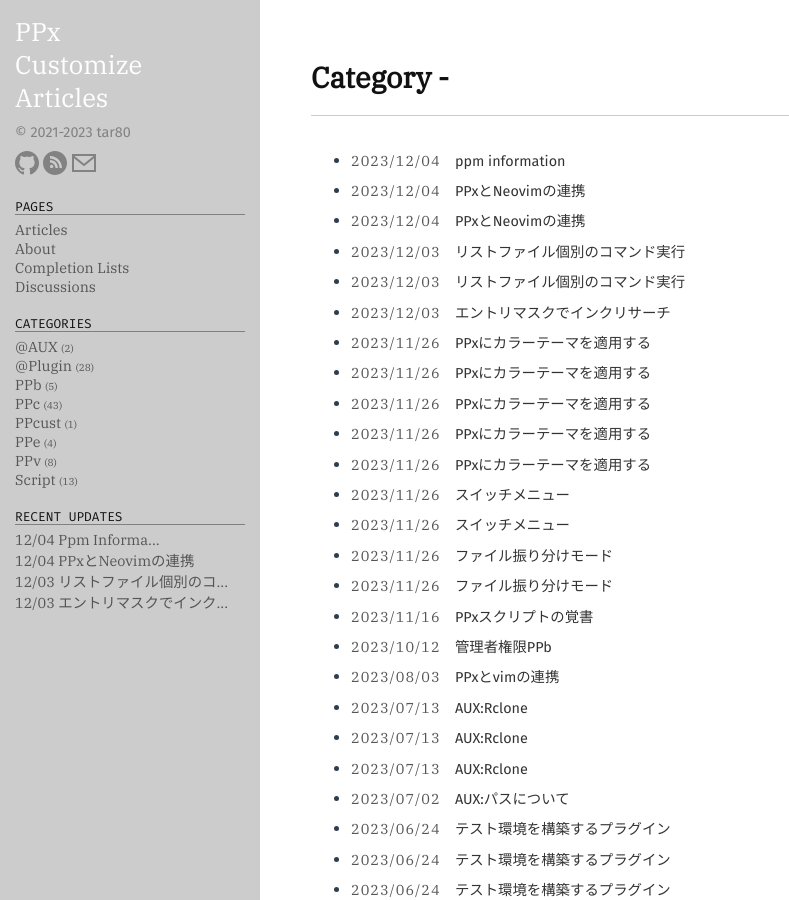
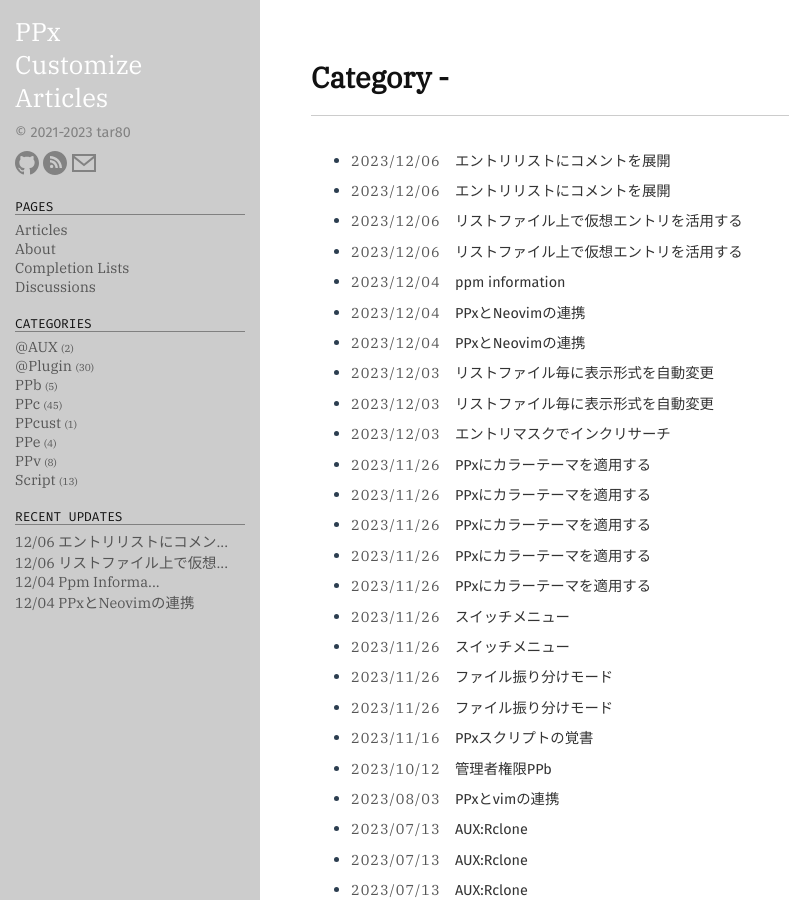
Before and after one commit to tar80/pages-pca, a Jekyll site: the page built from category.md, in a window 1280 px wide and 900 px high. Shown: the whole window, without its empty margins (0-789 px from the left). Built offline with Jekyll 4.4.1, drawn with Linux system fonts in a browser that asks for light colours; some web fonts are replaced; some of the changed lines change nothing that is shown.

Commit message:
Update コメトエントリ関連の記事を投稿

````diff
--- a/_posts/23-12-03-lf_autocmd.md
+++ b/_posts/23-12-03-lf_autocmd.md
@@ -1,9 +1,9 @@
 ---
 layout: post
-title: リストファイル個別のコマンド実行
+title: リストファイル毎に表示形式を自動変更
 version: PPx194, ppm0.93.7以降
 date: 2023-12-03
-comment: 投稿。
+comment: タイトルを変更。
 repository: tar80/ppx-plugin-manager
 categories: PPc @plugin
 ---
--- /dev/null
+++ b/_posts/23-12-06-lf_actions.md
@@ -0,0 +1,124 @@
+---
+layout: post
+title: リストファイル上で仮想エントリを活用する
+version: PPx194, ppm0.93.9以降
+date: 2023-12-06
+comment: 投稿。
+repository: tar80/ppx-plugin-manager
+categories: PPc @plugin
+---
+
+### 説明
+
+PPcは、リアルタイムにエントリリストをフィルタリングできますが、
+これは他のファイラにはなかなかない機能だと思います。Migemoも使えて優秀です。
+そんな有用なフィルタリング機能をより活用すべく、仮想エントリというしくみを作りました。
+<BR>
+仮想エントリというのは、ファイル名に文字列を設定したリストファイルのエントリで、
+エントリリストのフィルタリング対象として扱えます。が、ただ文字列をフィルタリングできても
+使い道がないため、実体のパス(長いファイル名)をリストファイル内部データの短いファイル名に設定し、
+文字列とファイル名を関連付けています。
+通常のエントリとは異るので問題点がいくつかありますが、その一つとして短いファイル名は
+PPc のエントリリスト上では12文字に制限され、マクロ文字`%FCS`ではフルパスを参照できないというものがあります。
+これを解決するため、内部データから直接エントリのパラメータを取得しコマンドに渡すスクリプト、
+lfActions.js と連携して運用します。
+<BR>
+lfActions.js は ppm-listfile に内包されている lf_execute.js の次版として作っていて、
+リストファイル上のパスを渡したときに、リストファイルに応じたコマンドを実行できます。
+lf_execute.js は実行するコマンドを分割したスクリプトに記述する方式でとてもわかり難いものでしたが、
+lfActions.js では`S_ppm#actions`に登録でき、多少わかり易くなったと思います。
+現在はプラグイン側が対応できていませんが追々対応していきます。
+
+### 設定
+
+lfActions.js の利用には二段階の設定が必要になります。
+
+1. lfAction.js 呼び出し用の設定
+   以下は PPv にパスを渡す設定例です。
+   一行目で、リストファイルのときだけスクリプトを呼んでいます。
+   リストファイル用のコマンドが登録されていればそれを実行し、呼び出し側のコマンドを終了します。
+   通常のリストファイルが渡されたときは何もせずに二行目に進みます。
+
+   ```clean
+   XC_main = {
+   V , *if 4==%*js("PPx.result=PPx.DirectoryType;") %: *script %sgu'ppmlib'\lfActions.js,ppv
+       viewer
+   }
+   ```
+
+1. リストファイルに応じた仮想エントリを処理するコマンドの登録
+    コマンドは、S_ppm#actions に登録しますが、 subid には命名規則があります。
+    ppm プラグインが生成したリストファイルのメタ情報には`;ppm=xxx`の行があり、
+   この値を`プラグインエイリアス`と呼びます。また、lfActions.jsの第一引数に指定する
+   コマンド名を`コマンドエイリアス`を呼びます。この2つのエイリアスをアンダースコア
+   でつないだものを subid とします。
+   `実行されるコマンド`内では変数が使えます。(後述)
+
+   ```clean
+   S_ppm#actions = {
+   <プラグインエイリアス>_<コマンドエイリアス> = <実行されるコマンド>
+   }
+   ```
+
+[エントリリストにコメントを展開]({{ site.baseurl }}{% post_url 23-12-06-lf_comment %})のコメントエントリを開く設定はこのようになっています。
+<BR>
+
+| 説明                       | エイリアス  |
+| :------------------------- | :---------- |
+| リストファイル内のメタ情報 | comment     |
+| スクリプトに渡す第一引数   | ppv         |
+| S_ppm#actionsのコマンド名  | comment_ppv |
+
+#### スクリプトの説明
+
+`lfActions.js,1,2,3`
+
+- 第1引数 `<コマンド名>`
+  実行したいコマンドのエイリアスを指定します。
+- 第2引数 `"enclose"`(default) | `"double"` | `"escape"`
+  パスに空白が含まれるとき`"`で括る、`""`で括る、`\\ `でエスケープするのいずれかを選択できます。
+- 第3引数
+  `"0"`以外の値のとき、重複したパスを実行対象に含めます。
+- 第4引数 `"utf8"`(default) | `"utf16le"`
+  リストファイルのエンコードを指定できます。リストファイルを utf16le で
+  生成しているときはこちらも指定してください。
+
+複数のエントリがまとめてコマンドに渡されるとき、パスは空白区切りで渡されます。
+
+##### 実行されるコマンドで使用できる変数
+
+`S_ppm#actions`に登録されたコマンドは、そのまま実行されるわけではなく
+コマンド内の変数が値に変換されてから実行されます。実際には、
+`*execute ,%*regexp("%(リストファイル内部データ%)","%(/RegExp/<コマンド>/%)")`
+相当を実行します。
+
+<BR>
+
+| 使える変数 | 説明                            |
+| :--------- | :------------------------------ |
+| ${path}    | 対象となるファイルパス          |
+| ${base}    | メタ情報`;Base=<path>\|dirtype` |
+| ${dirtype} | メタ情報`;Base=path\|<dirtype>` |
+| ${search}  | メタ情報`Search=<word>`         |
+| ${dup}     | 重複したパス `1`か`0`           |
+| ${att}     | 対象エントリの属性値            |
+| ${hl}      | 対象エントリのハイライト        |
+| ${comment} | 対象エントリのコメント          |
+
+> ${dup}は一度実行されたパスに`1`を返します
+
+通常使える変数は`${path}`と`${search}`で、コマンド実行時にまとめてパスが渡されます。
+リストファイル内にメタ情報`;freq=every`の記述があるときは、すべての変数を利用でき
+パスごとにコマンド実行されます。(ppm-grepで使用予定)
+
+##### 設定例
+
+```clean
+S_ppm#actions = {
+comment_ppv = *ppv ${path} -k *find ${search}
+comment_editor = editor "${path}"
+grep_ppv = *if ${dup}!=1 %: *ppv ${path} -k *find ${search} %: *jumpline L ${comment}
+}
+```
+
+> grepは今後対応予定。
--- /dev/null
+++ b/_posts/23-12-06-lf_comment.md
@@ -0,0 +1,32 @@
+---
+layout: post
+title: エントリリストにコメントを展開
+version: PPx194, ppm0.93.9以降
+date: 2023-12-06
+comment: 投稿。
+repository: tar80/ppm-comment
+categories: PPc @plugin
+---
+
+### 説明
+
+以前にAND、OR、NOTを使えるコメント検索を作りましたが、ローマ字検索したかったので別バージョンを作りました。
+
+![sample]({{ site.baseurl }}{% link /public/img/lf_comment.webp %})
+
+コメントをエントリとして展開するので、インクリサーチやエントリマスクで絞り込めます。
+ただし実体のない仮想エントリなので、そのままではパスを扱えません。
+パスの開き方は、[リストファイル上の仮想エントリを開く]({{ site.baseurl }}{% post_url 23-12-06-lf_actions %})を参考にしてください。
+連動ビューできませんがそのうち対応します。
+
+### 使い方
+
+1. ppm-commentをインストールして設定します。
+1. 00_INDEX.TXTのあるディレクトリに移動し、コメントエントリを表示します。
+   - コメントエントリを開く方法は、キーやメニューに登録する方法と、00_INDEX.TXTの拡張子判別に設定する
+     二種類を想定しています。
+   - プラグイン設定で登録できるコメントエントリの表示形式はリストファイル内にメタ情報として記載されます。
+     表示形式の変更は[リストファイル毎に表示形式を自動変更]({{ site.baseurl }}{% post_url 23-12-03-lf_autocmd %})
+     を参考に設定してください。
+1. コメントを絞り込み、あらかじめ設定しておいたコマンドエイリアスにパスを投げる。
+1. `⏎`から元のディレクトリに戻る。
````
Also changed, not shown: public/img/lf_comment.webp (added).
